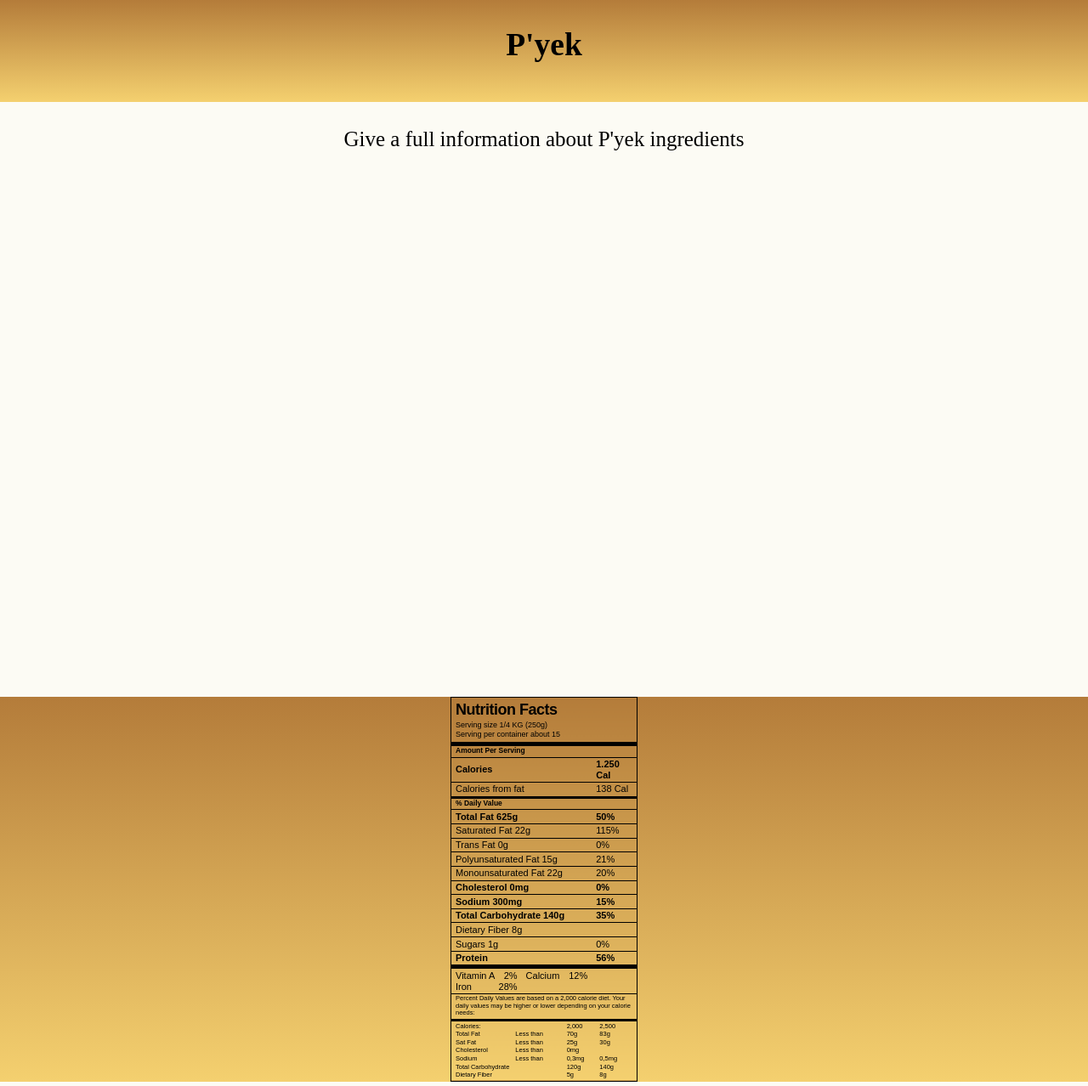
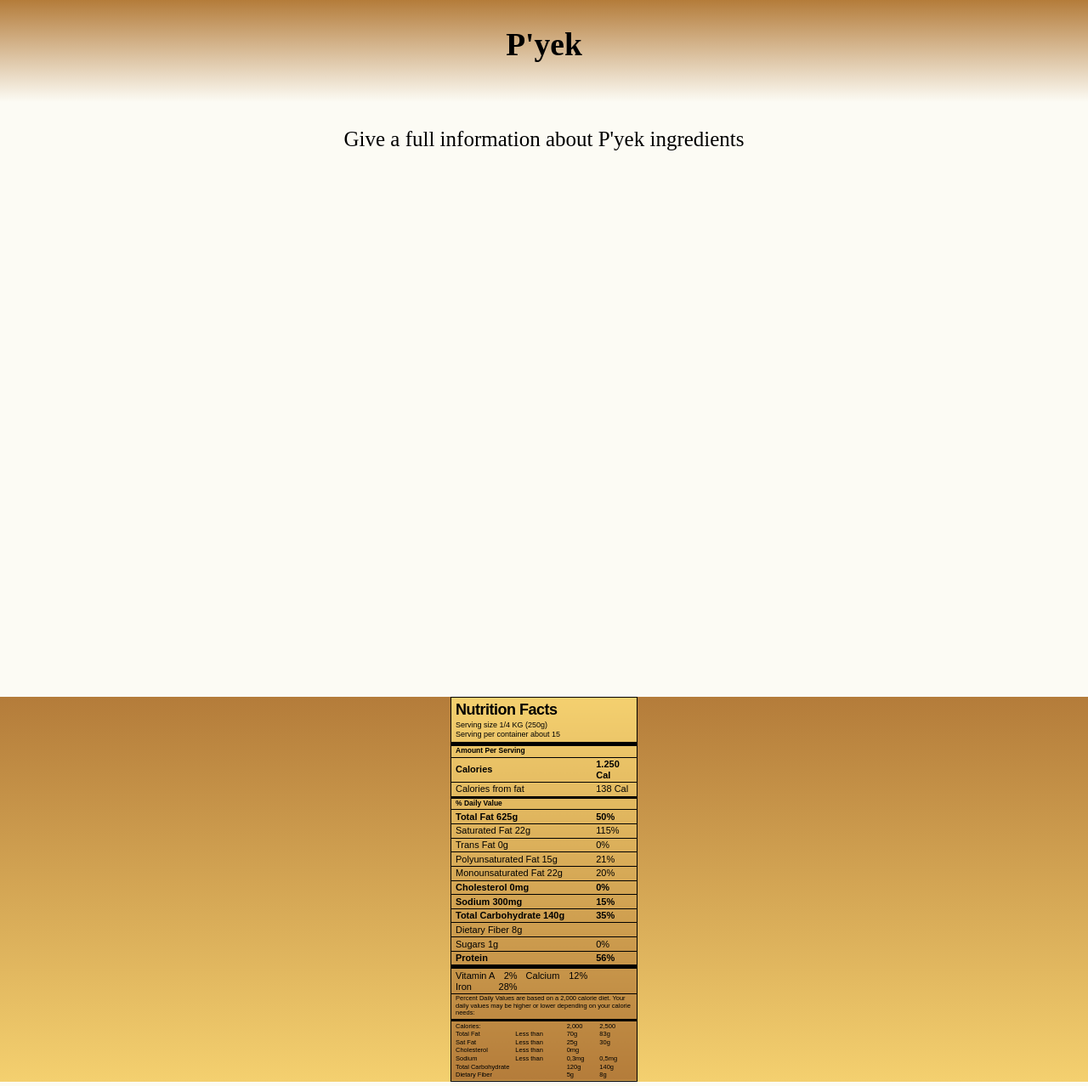
Before and after one commit to alvvphabet/tugas-kik, a plain HTML site: page index.html in a window 1280 px wide. Shown: the whole page at 85% size. Drawn offline with Linux system fonts and the light colour scheme; some packages are replaced by stand-ins of ours; a script that the page names is missing.

Commit message:
Update style.css

```diff
--- a/style.css
+++ b/style.css
@@ -4,7 +4,7 @@ body {
 }
 
 .ingredients-section {
-    background: linear-gradient(to bottom, #B47C3A 0%, #f4d06f 100%);
+    background: linear-gradient(to bottom, #B47C3A 0%, #fcfbf4 100%);
     text-align: center;
     font-size: 25px;
     display: flex;
@@ -36,7 +36,7 @@ model-viewer {
 }
 
 .nutrition-table {
-    background: linear-gradient(to top, #f4d06f 0%, #B47C3A 100%);
+    background: linear-gradient(to top, #B47C3A 0%, #f4d06f 100%);
     width: 220px;
     border: 1.5px solid #000;
     border-collapse: collapse;
```
